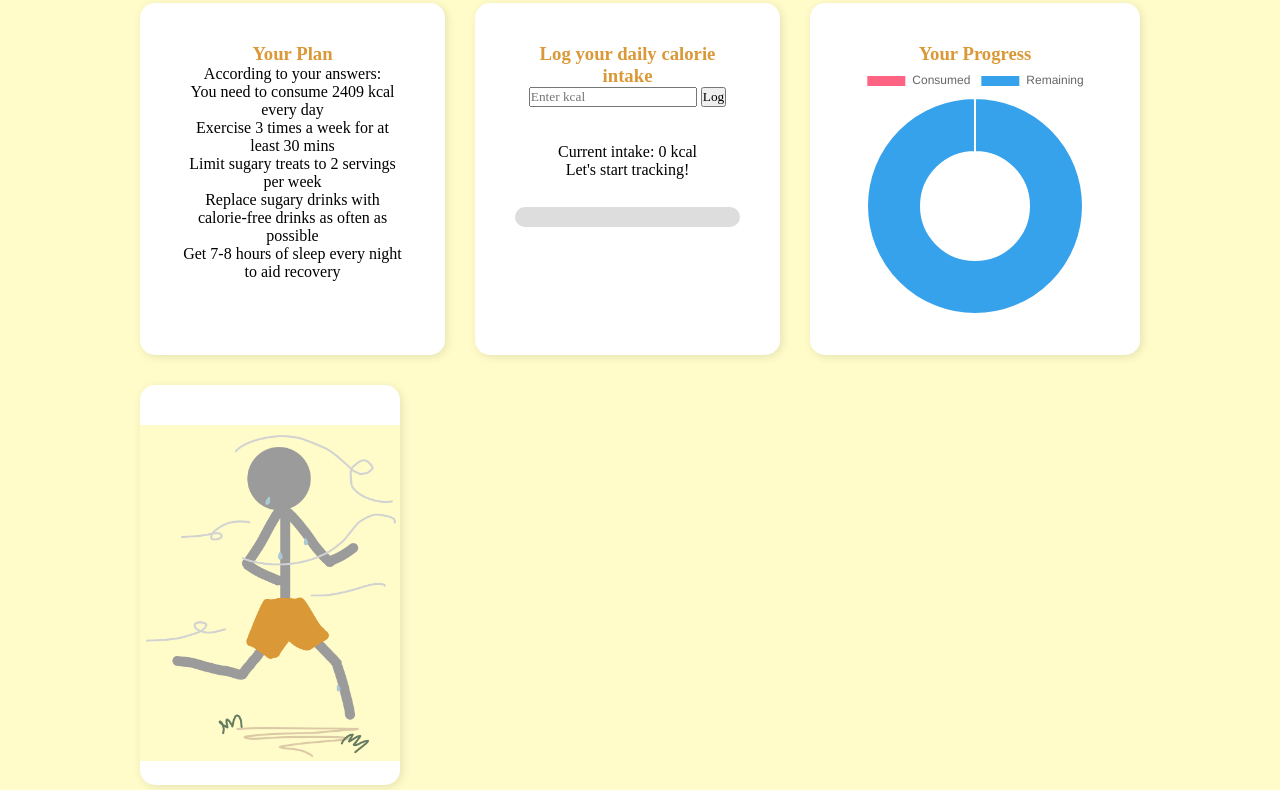
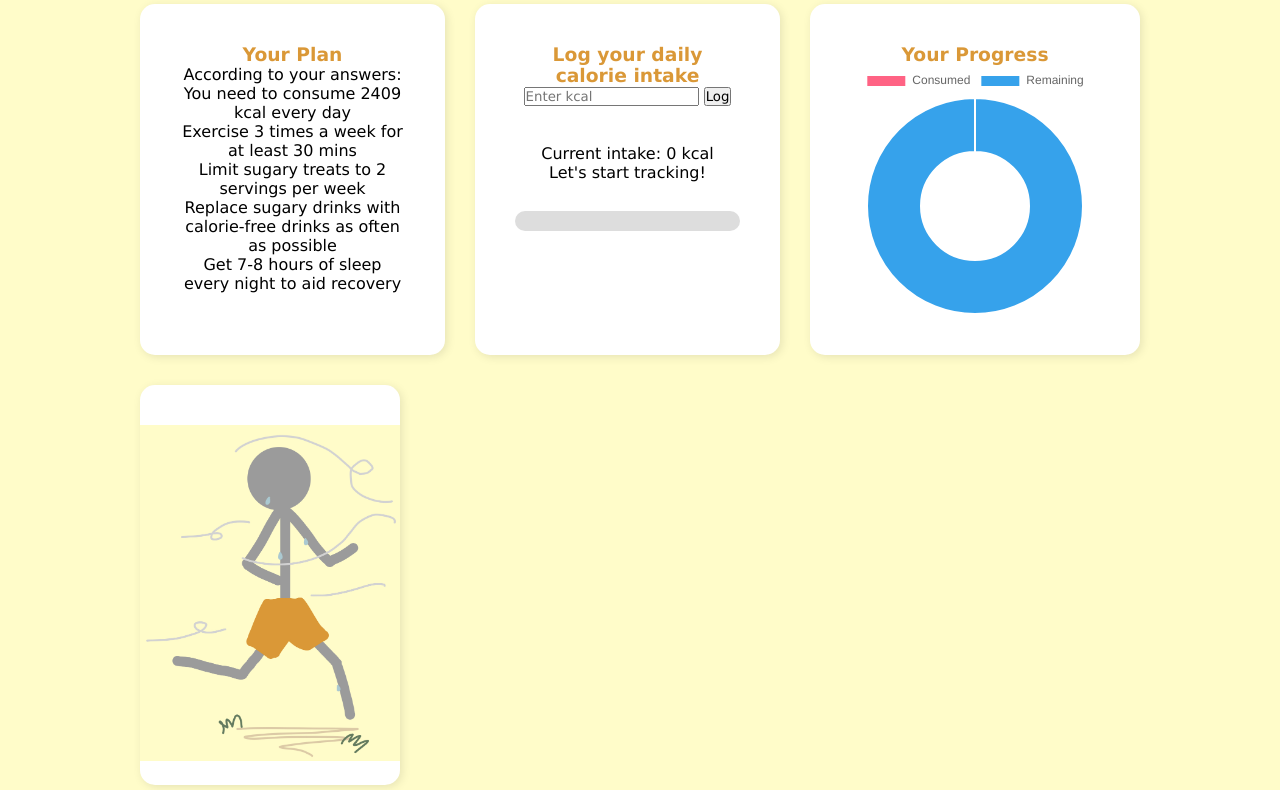
Before and after one commit to Eesa2323/calorie_counter, a website: page client/personalized_plan.html in a window 1280 px wide. Shown: the part 234-1024 px from the top of the page. Drawn offline with nearby package versions, Linux system fonts and the light colour scheme.

Commit message:
Update personalized_plan.css

```diff
--- a/client/personalized_plan.css
+++ b/client/personalized_plan.css
@@ -2,7 +2,7 @@
     margin: 0;
     padding: 0;
     box-sizing: border-box;
-    font-family: 'Times New Roman', Times, serif;
+    font-family: 'Verdana', sans-serif;
 }
 
 body {
```
